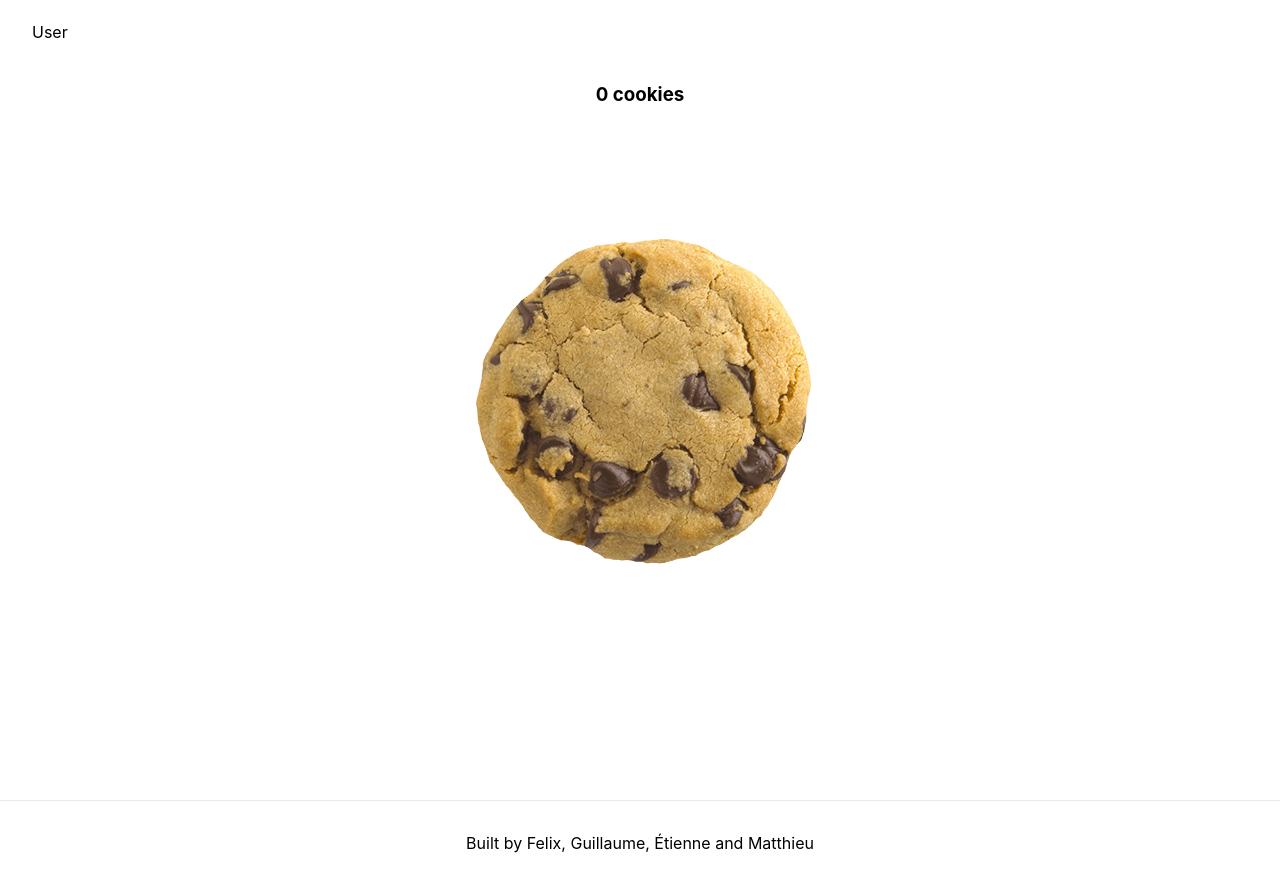
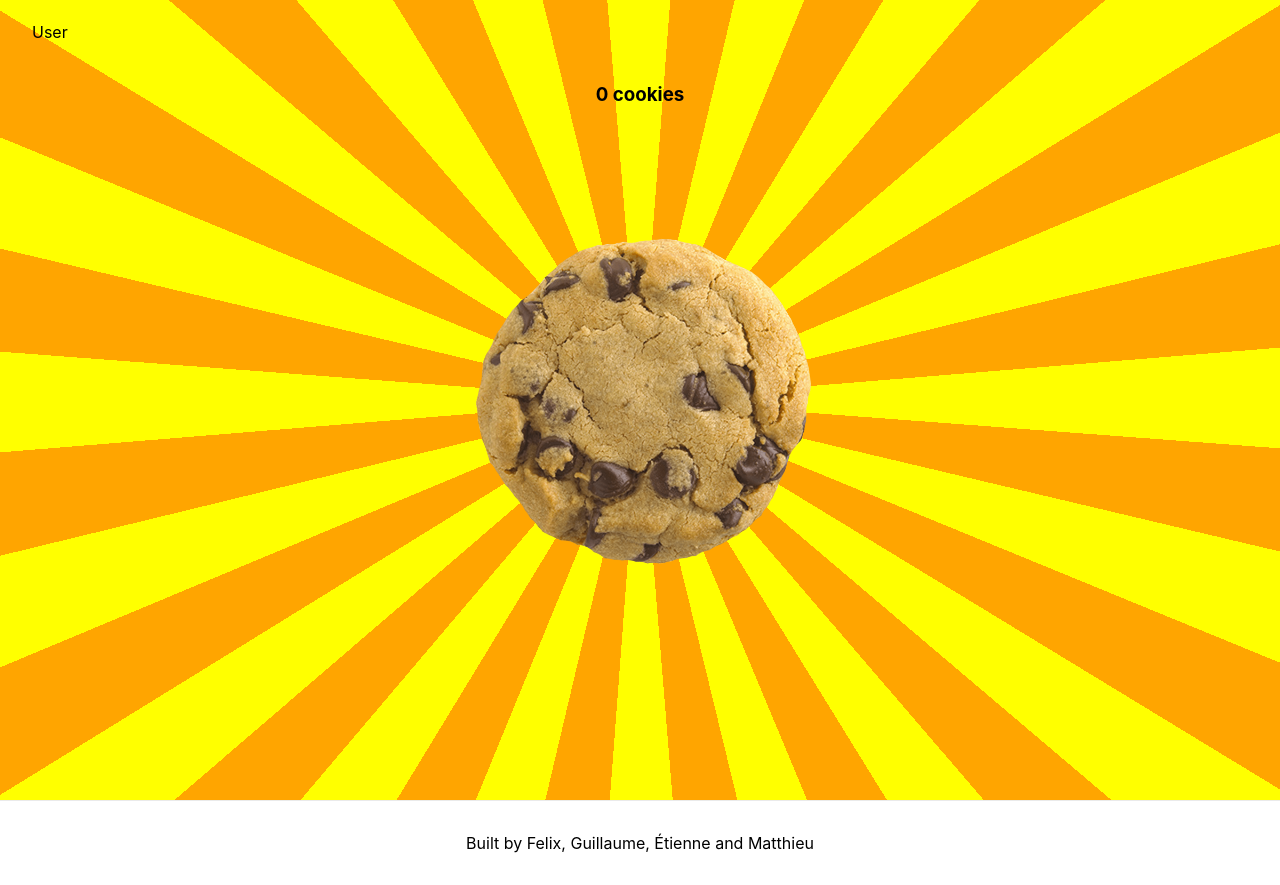
Before and after one commit to felixrnqst/cookie-clicker, a Next.js app: page / in a window 1280 px wide. Built offline with nearby package versions, Linux system fonts and the light colour scheme.

Commit message:
Add background and cookie animations on click

```diff
--- /dev/null
+++ b/components/cookie-background.js
@@ -0,0 +1,8 @@
+/*
+index.js - Created by Felix
+This is the background element for the cookie page - it will display an animated background
+*/
+import styles from './cookie-background.module.scss';
+export default function CookieBackground({children}){
+  return <div className={styles.background}>{children}</div>
+}
--- /dev/null
+++ b/components/cookie-background.module.scss
@@ -0,0 +1,15 @@
+$background1: yellow;
+$background2: orange;
+
+
+.background {position: absolute; width: 100%; height: 100vh; top: 0; z-index: 0;
+  background-image: repeating-conic-gradient($background1 0 9deg, $background2 9deg 18deg);
+  animation: animate-rotate 2s infinite ;
+}
+@keyframes animate-rotate {
+  @for $pos from 1 through 100 {
+    $i: calc($pos / 100 * 18);
+
+    #{$pos}% {background-image: repeating-conic-gradient($background1 #{$i}deg #{$i+9}deg, $background2 #{$i+9}deg #{$i+18}deg);}
+  }
+}
--- a/components/cookie.js
+++ b/components/cookie.js
@@ -3,6 +3,8 @@ cookie.js - Created by Felix
 This is the cookie component which reacts to click and increments the cookie value
 */
 import styles from './cookie.module.scss'
+
+import { useState } from 'react'
 
 import Image from 'next/image'
 import cookie from '../public/cookie.png'
@@ -10,18 +12,28 @@ import cookie from '../public/cookie.png'
 import { motion } from 'framer-motion'
 
 export default function Cookie(props){
+  const [click, setClick] = useState(false);
+  function animateClick(){
+    setClick(true);
+    setTimeout(() => setClick(false), 100)
+  }
 
   return (
   <div className={styles.container}>
     <motion.div
-        style={{clipPath: "inset(3.5vh round 50%)"}}
-        whileHover={{
+      whileHover={{
         scale: 0.9,
         transition: { duration: 0.2 },
-      }}
-      onClick={() => props.increment()}
-    >
-      <Image layout='intrinsic' src={cookie}/>
+      }}>
+      <motion.div
+          style={{clipPath: "inset(3.5vh round 50%)"}}
+          animate={{scale: click ? 1.1 : 1}}
+
+          onTap={animateClick}
+          onClick={() => props.increment()}
+      >
+        <Image layout='intrinsic' src={cookie}/>
+      </motion.div>
     </motion.div>
   </div>)
 }
--- a/components/counter.js
+++ b/components/counter.js
@@ -2,6 +2,7 @@
 counter.js - Created by Felix
 This formats the cookie value
 */
-export default function Counter(props){
-  return <h3>{props.cookies} cookies</h3>
+export default function Counter({cookies}){
+
+  return <h3>{cookies} {cookies != 1 ? 'cookies' : 'cookie'}</h3>
 }
--- a/components/header.module.scss
+++ b/components/header.module.scss
@@ -1,2 +1,2 @@
 
-.header {padding: 1rem 2rem; width: 100%; height: 4rem; display: flex; flex-direction: row; align-items: center; }
+.header {position: relative; z-index: 10; padding: 1rem 2rem; width: 100%; height: 4rem; display: flex; flex-direction: row; align-items: center; }
--- a/pages/index.js
+++ b/pages/index.js
@@ -9,6 +9,7 @@ import Image from 'next/image'
 import styles from '../styles/Home.module.scss'
 
 import Header from '../components/header'
+import CookieBackground from '../components/cookie-background'
 import Counter from '../components/counter'
 import Cookie from '../components/cookie'
 
@@ -27,9 +28,12 @@ export default function Home() {
 
       <main className={styles.main}>
         <div className={styles.content}>
-          <Header/>
-          <Counter cookies={cookies}/>
-          <Cookie increment={increment}/>
+
+          <CookieBackground>
+            <Header/>
+            <Counter cookies={cookies}/>
+            <Cookie increment={increment}/>
+          </CookieBackground>
         </div>
         {/*<h1 className={styles.title}>
           Welcome to <a href="https://nextjs.org">Next.js!</a>
```
Also changed, not shown: 1 other file (tests, documents, lock files or other folders).
